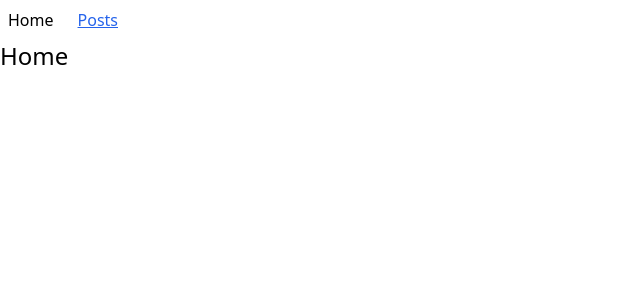
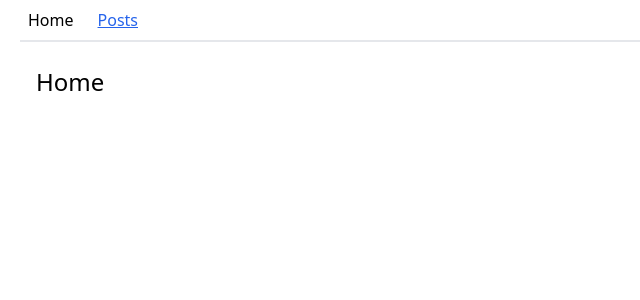
Before and after one commit to Thehambalamba/ananas-test, a React (Vite) app: page / in a window 1280 px wide. Shown: the top 300 px of the page, without its empty margins (0-640 px from the left). Built offline with nearby package versions, Linux system fonts and the light colour scheme.

Commit message:
Improve layout a bit

```diff
--- a/src/components/layout.tsx
+++ b/src/components/layout.tsx
@@ -19,7 +19,7 @@ function Layout({ helloMessage }: Props) {
 
 	return (
 		<>
-			<header>
+			<header className="border-b-2">
 				<nav className="flex gap-2">
 					<NavLink to="/" className={styleLink}>
 						Home
@@ -29,7 +29,7 @@ function Layout({ helloMessage }: Props) {
 					</NavLink>
 				</nav>
 			</header>
-			<main>
+			<main className="px-4 mt-6">
 				<Outlet />
 			</main>
 			<footer />
--- a/src/index.css
+++ b/src/index.css
@@ -1,3 +1,7 @@
 @tailwind base;
 @tailwind components;
 @tailwind utilities;
+
+#root {
+  padding: 0 20px
+}
```
